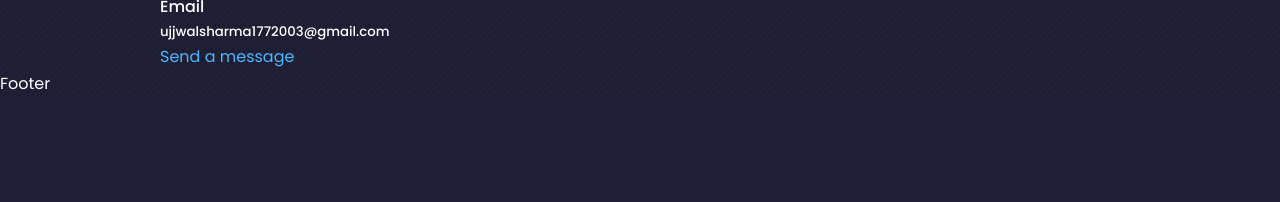
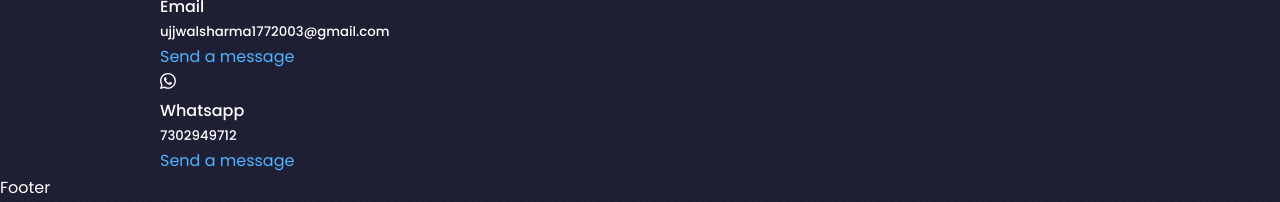
Before and after one commit to Ujjwalsharma7/Portfolio, a React (Create React App) app: page / in a window 1280 px wide. Shown: the part 4254-4456 px from the top of the page. Before the commit the page ends 4351 px from the top, so only its background shows below. Built offline with nearby package versions, Linux system fonts and the light colour scheme.

Commit message:
added jsx for whatspp

```diff
--- a/src/components/contact/Contact.jsx
+++ b/src/components/contact/Contact.jsx
@@ -1,6 +1,7 @@
 import React from 'react'
 import './contact.css'
 import {AiOutlineMail} from 'react-icons/ai'
+import {BsWhatsapp} from 'react-icons/bs'
 const Contact = () => {
   return (
    <section id='contact'>
@@ -16,7 +17,15 @@
             <h5>ujjwalsharma1772003@gmail.com</h5>
             <a href="mailto:ujjwalsharma1772003@gmail.com">Send a message</a>
           </article>
+          <article className="contact__option">
+            <BsWhatsapp/>
+            <h4>Whatsapp</h4>
+            <h5>7302949712</h5>
+            <a href="https://api.whatsapp.com/send?phone=+917302949712">Send a message</a>
+          </article>
+
         </div>
+
       </div>
    </section>
 
```
